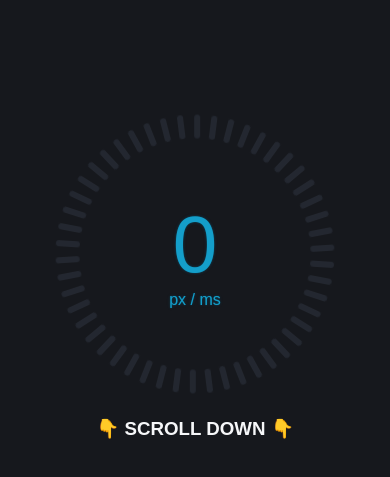
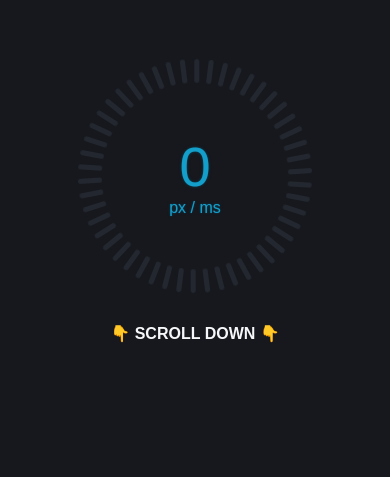
Before and after one commit to mthaip/scroll-tachometer, a React (Vite) app: page / in a window 390 px wide. Shown: the part 125-602 px from the top of the page. Built offline with nearby package versions, Linux system fonts and the light colour scheme.

Commit message:
feat: add breakpoints

```diff
--- a/src/index.scss
+++ b/src/index.scss
@@ -57,12 +57,19 @@ body {
     opacity: 0;
     animation: init-helper-text-animation 750ms ease forwards;
   }
+
+  @media only screen and (max-width: 768px) {
+    transform: translateY(-5rem);
+
+    h3 {
+      font-size: 1rem;
+    }
+  }
 }
 
 .tachometer {
-  width: 200px;
-  height: 200px;
-  border-radius: 50%;
+  width: 12.5rem;
+  height: 12.5rem;
 
   display: flex;
   flex-direction: column;
@@ -70,6 +77,11 @@ body {
   align-items: center;
 
   position: relative;
+
+  @media only screen and (max-width: 768px) {
+    width: 10.5rem;
+    height: 10.5rem;
+  }
 }
 
 .tachometer i {
@@ -97,6 +109,11 @@ body {
 
   animation: init-indicator-animation 250ms ease forwards;
   animation-delay: calc(var(--i) * 15ms);
+
+  @media only screen and (max-width: 768px) {
+    width: 0.3rem;
+    height: 1.5rem;
+  }
 }
 
 .tachometer .highlighted::after {
@@ -126,6 +143,10 @@ body {
     font-size: 1rem;
     font-weight: 100;
   }
+
+  @media only screen and (max-width: 768px) {
+    font-size: 3.5rem;
+  }
 }
 
 @keyframes init-indicator-animation {
```
